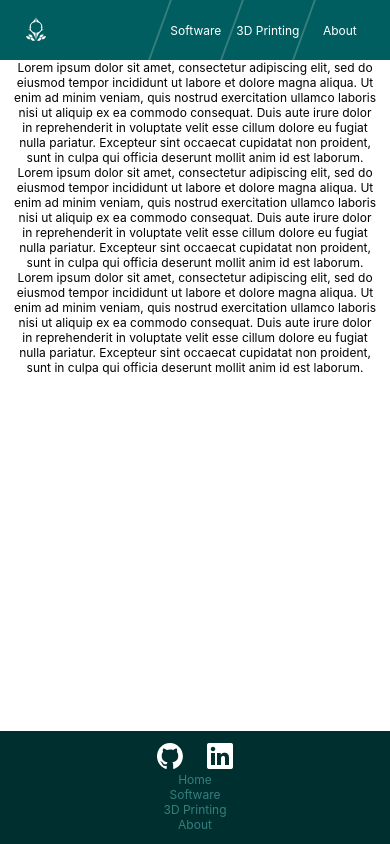
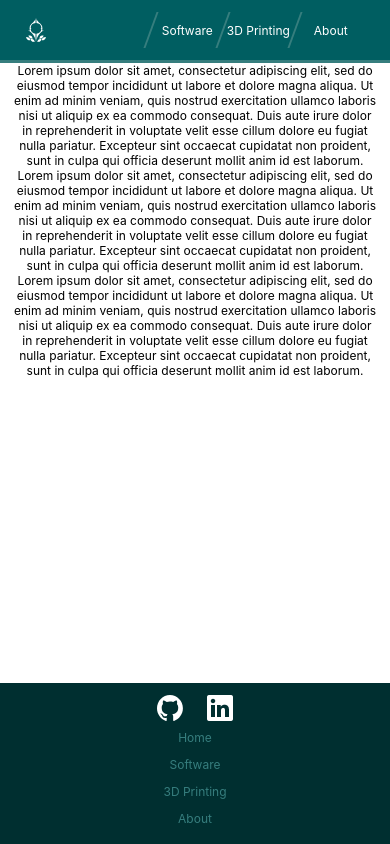
Before and after one commit to jdshap/jdshap.github.io, a React (Create React App) app: page / in a window 390 px wide. Built offline with nearby package versions, Linux system fonts and the light colour scheme.

Commit message:
Adjusted for resolution edge cases

```diff
--- a/src/App.css
+++ b/src/App.css
@@ -7,6 +7,7 @@ html * {
 .App { text-align: center;
   color: white;
   background-color: #eff6f6;
+  background-image: linear-gradient(to right, white, #87b9b9, white);
 
   min-width: 100vw;
   max-width: 100vw;
@@ -26,6 +27,8 @@ html * {
 
   min-width: 100%;
 
+  border-bottom: 0.25em solid #367e7e;
+
   display: flex;
   flex-direction: column;
   align-items: center;
@@ -44,6 +47,9 @@ html * {
 
 .App-footer {
   background-color: #002f30;
+  color: #367e7e;
+
+  padding: 10px;
 
   min-width: 100%;
 
@@ -51,12 +57,6 @@ html * {
   flex-direction: column;
   align-items: center;
   justify-content: center;
-}
-
-
-.App-footer > *{
-  color: #367e7e;
-  padding: 10px 0;
 }
 
 .Social-icon {
@@ -84,6 +84,17 @@ html * {
   color: white;
 }
 
+@media only screen and (max-width: 1268px){
+  html * {
+    font-size: 14px;
+  }
+
+  .Sitemap {
+    padding-left: 2em;
+    padding-right: 2em;
+  }
+}
+
 @media only screen and (max-width: 768px){
   html * {
     font-size: 12px;
@@ -104,6 +115,7 @@ html * {
   .Sitemap, .Sitemap:first-of-type, .Sitemap:last-of-type {
     border: none;
     display: block;
+    padding: 0.5em;
   }
 }
 
--- a/src/components/navbar/navbar.css
+++ b/src/components/navbar/navbar.css
@@ -1,4 +1,4 @@
-.Navbar {
+.Navbar, .Navbar a {
     height: 3em;
     width: 70%;
 
@@ -8,7 +8,17 @@
     gap: 1em;
 }
 
+.Navbar a {
+    height: 3em;
+
+    display: flex;
+    flex-direction: row;
+    align-items: center;
+    gap: 1em;
+}
+
 .Navbar-tabs {
+    float: right;
     margin-left: auto;
     height: 100%;
     min-width: 30%;
@@ -16,13 +26,13 @@
     display: flex;
     flex-direction: row;
     align-items: center;
-    justify-content: space-between;
+    justify-content: right;
 }
 
 @media only screen and (max-width: 768px) {
     .Navbar {
         max-width: 100vh;
-            width: 100%;
+        width: 100%;
     }
 
     .Title {
--- a/src/components/navbar/navbar.jsx
+++ b/src/components/navbar/navbar.jsx
@@ -7,8 +7,10 @@ import Navtab from '../navtab';
 function Navbar() {
     return (
         <div className="Navbar">
-            <a href='/'><img src="/logo.svg" alt="logo.svg" style={{"width": "2em", "height": "2em", "padding":"0", "filter":"grayscale(100%) brightness(1000%)"}} /></a>
-            <div className="Title" style={{"font-weight":"bold"}}>Joseph Shapiro</div>
+            <a href='/'>
+                <img src="/logo.svg" alt="logo.svg" style={{"width": "2em", "height": "2em", "padding":"0", "filter":"grayscale(100%) brightness(1000%)"}} />
+                <span className="Title" style={{"font-weight":"bold"}}>Joseph Shapiro</span>
+            </a>
             <div className="Navbar-tabs">
                 <Navtab name="Software" reference="/software" />
                 <Navtab name="3D Printing" reference="printing" />
--- a/src/components/navtab/navtab.css
+++ b/src/components/navtab/navtab.css
@@ -13,7 +13,7 @@
 }
 
 .Navtab:hover {
-    background-color: #367e7e;
+    background-image: linear-gradient(to top, #367e7e, #0000);
     cursor: pointer;
 }
 
```
Also changed, not shown: public/logo.svg, 1 other file (tests, documents, lock files or other folders).
